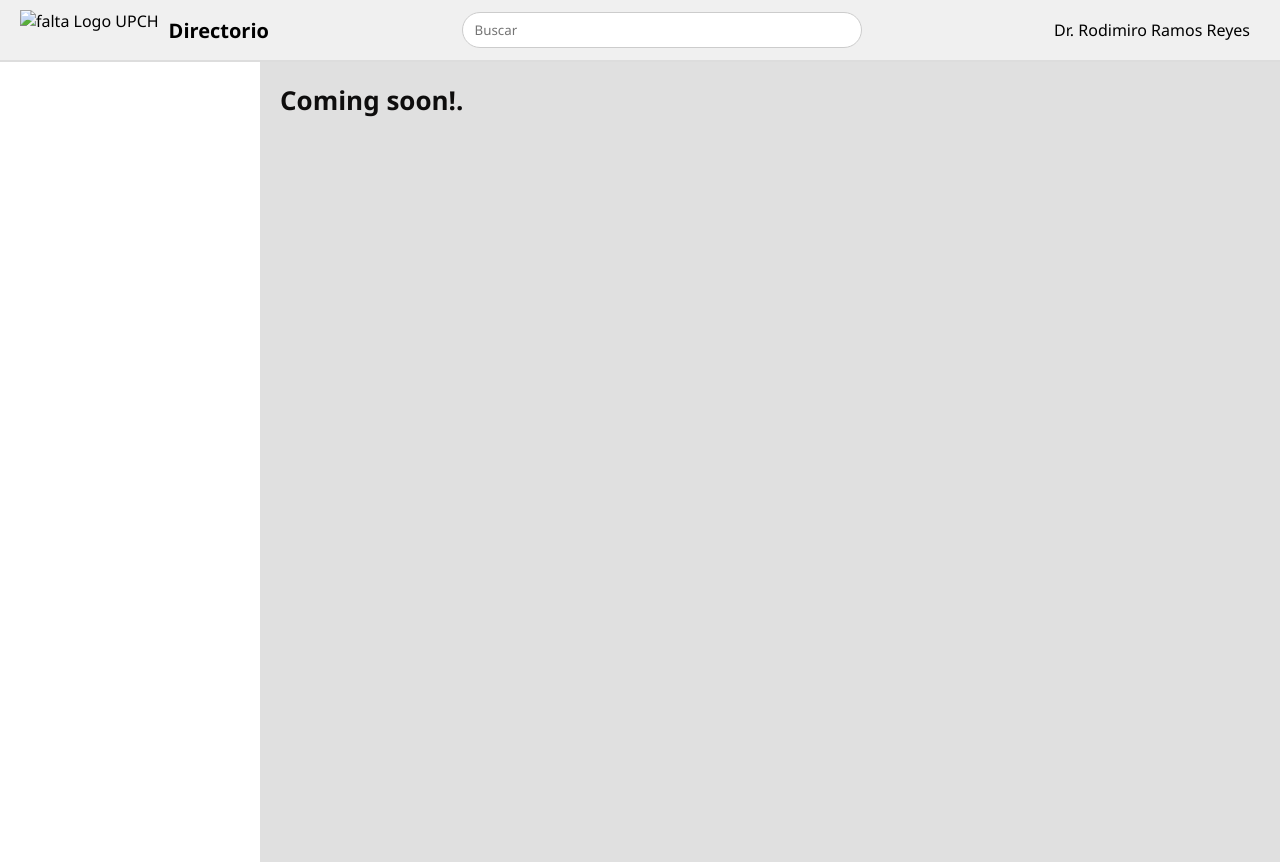
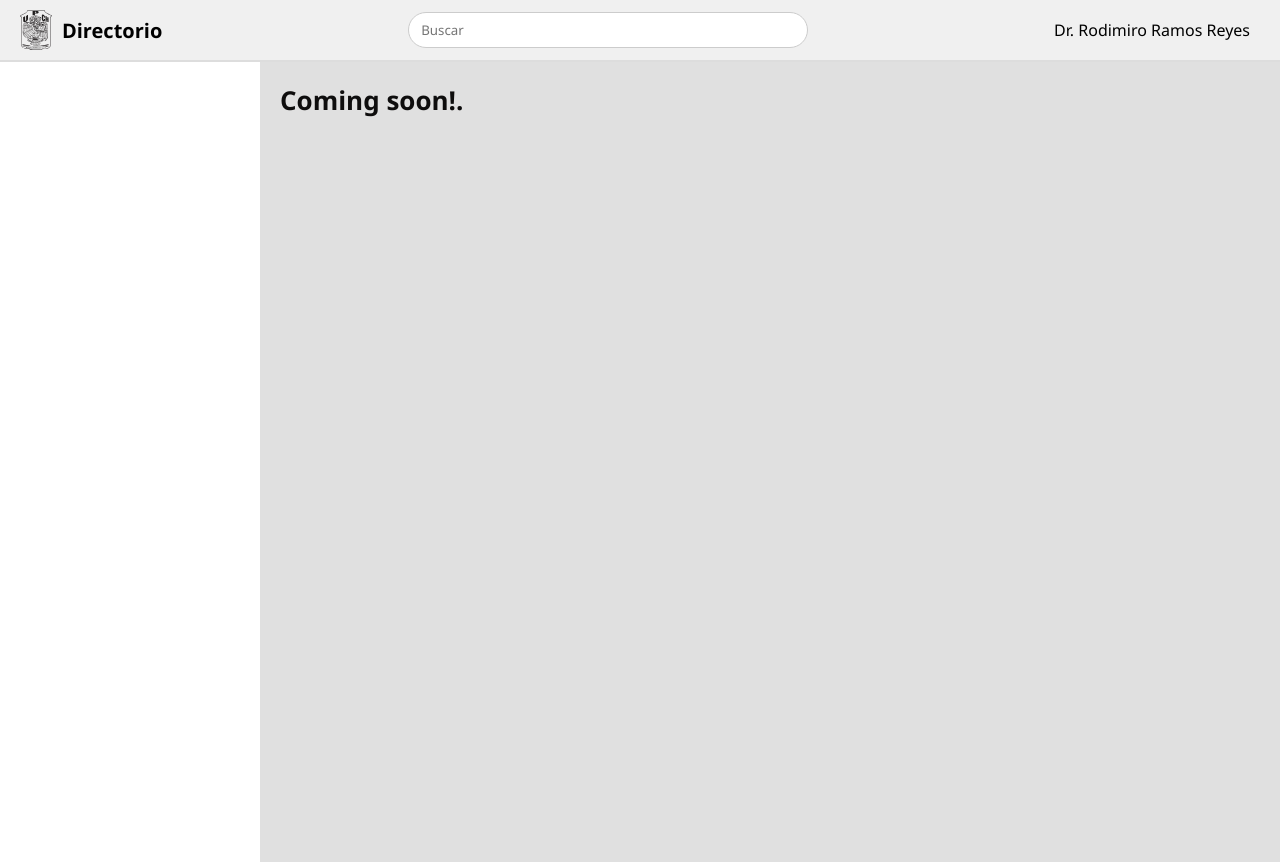
Before and after one commit to academicpage/dashboard, a plain HTML site: page index.html in a window 1280 px wide. Drawn offline with Linux system fonts and the light colour scheme; the site is published under a folder, as on GitHub Pages, so addresses that start at the root find nothing.

Commit message:
Update index.html

```diff
--- a/index.html
+++ b/index.html
@@ -10,7 +10,7 @@
 <!-- Navbar -->
 <div class="navbar">
   <div class="navbar-left">
-    <img src="/imagenes/logo_upch.svg" alt="falta Logo UPCH" class="logo">
+    <img src="logo_upch.svg" alt="falta Logo UPCH" class="logo">
     <span class="nav-title">Directorio</span>
   </div>
   <div class="navbar-center">
```
